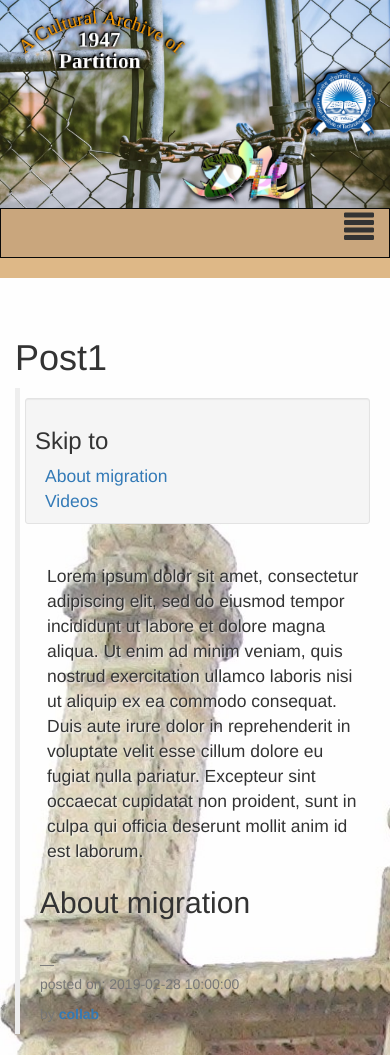
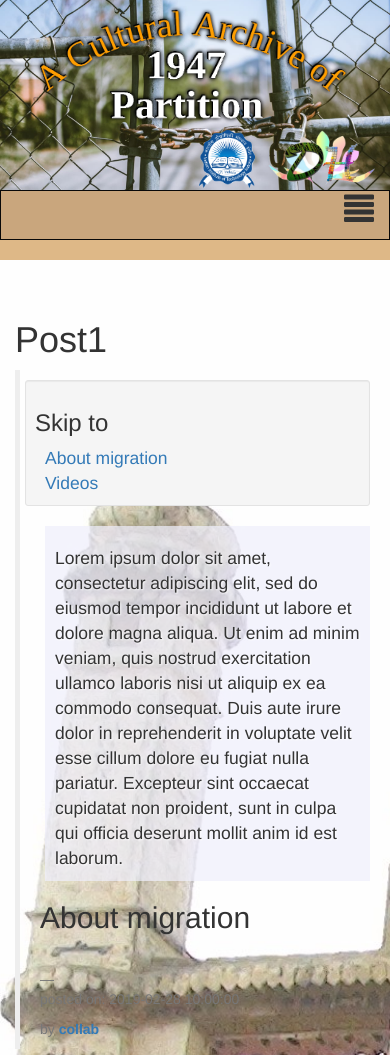
Before and after one commit to kalpitk/Web-Portal-India-Partition, a Flask app: page /post/1 in a window 390 px wide; the page is wider, and only the part inside the window is pictured. Shown: the top 1055 px of that part. Run offline with Flask 2, Linux system fonts and the light colour scheme; data comes from the database, SQL or seed files in the repository; some libraries are stand-ins or nearby versions.

Commit message:
minor changes

```diff
--- a/templates/postpage.html
+++ b/templates/postpage.html
@@ -81,7 +81,7 @@
 		</div>
 	</div>
 
-	<div class="row" style="margin-left: 5px; padding: 2px; font-weight:10; text-shadow: 1px 1px 2px white; padding-top: 20px;">
+	<div class="row" style="background-color: rgba(240,240,252,0.7); margin-left: 5px; padding: 10px; text-shadow: 1px 1px 2px white; padding-top: 20px;">
 		<p>{{ data[0][4] }}</p>
 	</div>
 	{% if data[0][9] %}
--- a/templates/template.html
+++ b/templates/template.html
@@ -21,13 +21,24 @@
             font-size: 20px;
             font-family:'Franklin Gothic Medium', 'Arial Narrow', Arial, sans-serif;
         }
+        .website-img {
+            float: left;
+        }
         #head {
             background-image: url('/static/img/b1.jpg');
             background-size: cover;
             background-position: center 75%;
         }
+        #img-logo {
+            margin-top: 70px;
+            filter: drop-shadow(2 2 2px black) drop-shadow(-1px -1px 0 black);
+        }
+        #img-website {
+            padding-top: 10px;
+            filter: drop-shadow(0 0 2px black) drop-shadow(-1px -1px 0 black);
+        }
         @media only screen and (max-width: 991px){
-            #img {height: 99px;}
+            /* #img {height: 99px;} */
         }
         @media only screen and (max-width: 767px){
             #nav1 {display: none;}
@@ -36,17 +47,24 @@
             #nav2 {display: none;}
         }
         @media only screen and (max-width: 599px){
-            #img {height: 69px;}
+            #img-logo {margin-top: 10px;}
+            .website-img {float: none;}
+            #img-website {
+                display: block;
+                margin-left: auto;
+                margin-right: auto;
+            }
         }
     </style>
 </head>
 
 <body style="background-color:burlywood;">
 	<div class="container-fluid" id="head">
-		<div class="pull-left"><img src="/static/img/websitelogo1.png" id="img" height="120px" style="padding-top: 10px; filter: drop-shadow(0 0 2px black) drop-shadow(-1px -1px 0 black);"/></div>
-		<div class="pull-right"><img src="/static/img/iiti-logo.png" id="img" height="50px" style="margin-top: 70px; filter: drop-shadow(0 0 2px black) drop-shadow(-1px -1px 0 black);"/></div>
-		<!--div>Partition Memories</div-->
-		<div class="pull-right"><img src="/static/img/dh-logo.png" id="img" height="50px" style="margin-top: 70px;margin-right: 5px;filter: drop-shadow(2px 2px 2px black) drop-shadow(-1px -1px 0 black);"/></div>
+		<div class="website-img"><img src="/static/img/websitelogo1.png" id="img-website" height="120px"/></div>
+        <div class="pull-right">
+            <img src="/static/img/iiti-logo.png" id="img-logo" height="60px" style="margin-right: 5px;"/>
+            <img src="/static/img/dh-logo.png" id="img-logo" height="60px"/>
+        </div>
 	</div>
 	<nav class="navbar navbar-inverse" id="fix" style="background-color:rgb(201,166,125);">
 		<div class="container-fluid" id="nav1">
```
